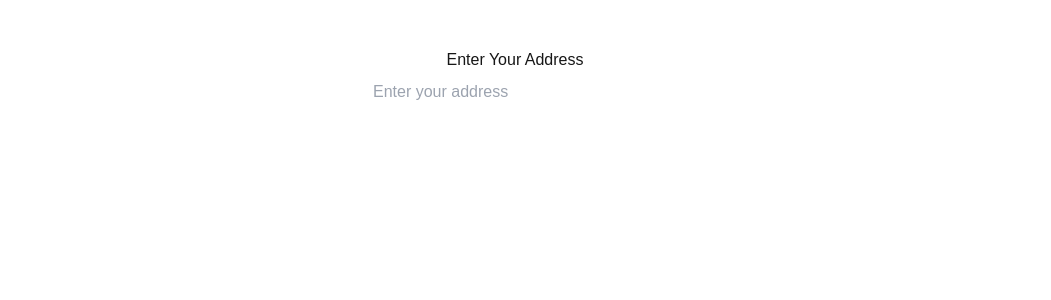
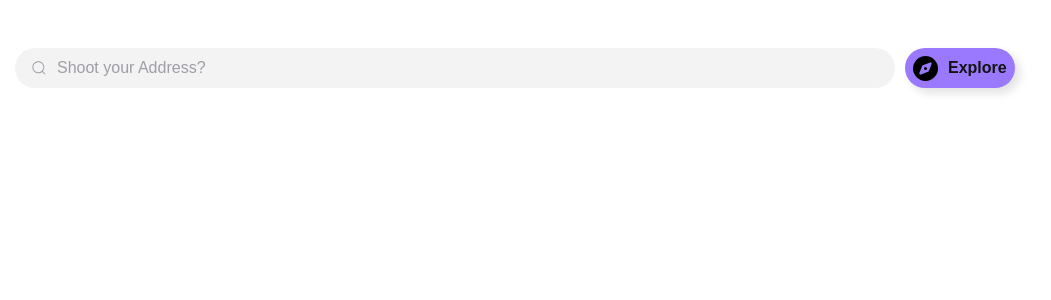
Before and after one commit to suranabhavya/CivicCompass, a Next.js app: page /people in a window 1280 px wide. Shown: the top 300 px of the page, without its empty margins (125-1176 px from the left). Built offline with nearby package versions, Linux system fonts and the light colour scheme.

Commit message:
updating code for peorsonal use with components

```diff
--- a/package.json
+++ b/package.json
@@ -12,7 +12,8 @@
     "@google/generative-ai": "^0.22.0",
     "next": "^15.1.7",
     "react": "^19.0.0",
-    "react-dom": "^19.0.0"
+    "react-dom": "^19.0.0",
+    "styled-components": "^6.1.15"
   },
   "devDependencies": {
     "@eslint/eslintrc": "^3",
--- a/src/app/api/autocomplete/route.js
+++ b/src/app/api/autocomplete/route.js
@@ -10,6 +10,7 @@ export async function GET(request) {
 
   try {
     // Use your server-side API key from .env.local
+    const apiKey = process.env.GOOGLE_API_KEY;
     console.debug(`api key: ${apiKey}`);
     const url = `https://maps.googleapis.com/maps/api/place/autocomplete/json?input=${encodeURIComponent(
       input
--- /dev/null
+++ b/src/app/components/Card.js
@@ -0,0 +1,88 @@
+import React from 'react';
+import styled from 'styled-components';
+
+const Card = ({ message }) => {
+  return (
+    <StyledWrapper>
+      <div className="card">
+        <span />
+        <div className="content">
+          {message || "Hover Me : )"}
+        </div>
+      </div>
+    </StyledWrapper>
+  );
+};
+
+const StyledWrapper = styled.div`
+  .card {
+    position: relative;
+    width: 480px;
+    height: 320px;
+    color: #fff;
+    transition: 0.5s;
+    cursor: pointer;
+  }
+
+  .card:hover {
+    transform: translateY(-20px);
+  }
+
+  .card::before {
+    content: '';
+    width: 100%;
+    height: 100%;
+    position: absolute;
+    top: 0;
+    left: 0;
+    background: linear-gradient(45deg, #C8B6FF,rgb(149, 182, 247));
+    border-radius: 1.2em;
+  }
+
+  .card::after {
+    content: '';
+    position: absolute;
+    top: 0;
+    left: 0;
+    width: 100%;
+    height: 100%;
+    background: linear-gradient(45deg, #C8B6FF,rgb(120, 78, 247));
+    filter: blur(30px);
+  }
+
+  .card span {
+    position: absolute;
+    top: 6px;
+    left: 6px;
+    right: 6px;
+    bottom: 6px;
+    background-color: rgba(0, 0, 0, 0.6);
+    z-index: 2;
+    border-radius: 1em;
+  }
+
+  .card span::before {
+    content: '';
+    position: absolute;
+    top: 0;
+    left: 0;
+    width: 50%;
+    height: 100%;
+    background-color: rgba(255, 255, 255, 0.1);
+  }
+
+  .card .content {
+    position: relative;
+    padding: 10px;
+    z-index: 10;
+    width: 100%;
+    height: 100%;
+    display: flex;
+    align-items: center;
+    justify-content: center;
+    font-weight: 800;
+    font-size: 1.5em;
+  }
+`;
+
+export default Card;
--- /dev/null
+++ b/src/app/components/ExploreButton.js
@@ -0,0 +1,60 @@
+import React from 'react';
+import styled from 'styled-components';
+
+const Button = () => {
+  return (
+    <StyledWrapper>
+      <button className="button">
+        <svg className="svgIcon" viewBox="0 0 512 512" height="1em" xmlns="http://www.w3.org/2000/svg"><path d="M256 512A256 256 0 1 0 256 0a256 256 0 1 0 0 512zm50.7-186.9L162.4 380.6c-19.4 7.5-38.5-11.6-31-31l55.5-144.3c3.3-8.5 9.9-15.1 18.4-18.4l144.3-55.5c19.4-7.5 38.5 11.6 31 31L325.1 306.7c-3.2 8.5-9.9 15.1-18.4 18.4zM288 256a32 32 0 1 0 -64 0 32 32 0 1 0 64 0z" /></svg>
+        Explore
+      </button>
+    </StyledWrapper>
+  );
+}
+
+const StyledWrapper = styled.div`
+  .button {
+    width: 110px;
+    height: 40px;
+    display: flex;
+    align-items: center;
+    justify-content: flex-start;
+    gap: 10px;
+    background-color: rgb(154, 121, 255);
+    border-radius: 30px;
+    color: rgb(19, 19, 19);
+    font-weight: 600;
+    border: none;
+    position: relative;
+    cursor: pointer;
+    transition-duration: .2s;
+    box-shadow: 5px 5px 10px rgba(0, 0, 0, 0.116);
+    padding-left: 8px;
+    transition-duration: .5s;
+  }
+
+  .svgIcon {
+    height: 25px;
+    transition-duration: 1.5s;
+  }
+
+  .bell path {
+    fill: rgb(19, 19, 19);
+  }
+
+  .button:hover {
+    background-color: rgb(209, 194, 255);
+    transition-duration: .5s;
+  }
+
+  .button:active {
+    transform: scale(0.97);
+    transition-duration: .2s;
+  }
+
+  .button:hover .svgIcon {
+    transform: rotate(250deg);
+    transition-duration: 1.5s;
+  }`;
+
+export default Button;
--- /dev/null
+++ b/src/app/components/Input.js
@@ -0,0 +1,69 @@
+import React from 'react';
+import styled from 'styled-components';
+
+const Input = ({ value, onChange, placeholder }) => {
+  return (
+    <StyledWrapper>
+      <div className="group">
+        <svg className="icon" aria-hidden="true" viewBox="0 0 24 24">
+          <g>
+            <path d="M21.53 20.47l-3.66-3.66C19.195 15.24 20 13.214 20 11c0-4.97-4.03-9-9-9s-9 4.03-9 9 4.03 9 9 9c2.215 0 4.24-.804 5.808-2.13l3.66 3.66c.147.146.34.22.53.22s.385-.073.53-.22c.295-.293.295-.767.002-1.06zM3.5 11c0-4.135 3.365-7.5 7.5-7.5s7.5 3.365 7.5 7.5-3.365 7.5-7.5 7.5-7.5-3.365-7.5-7.5z" />
+          </g>
+        </svg>
+        <input
+          placeholder={placeholder || "Search"}
+          type="search"
+          className="input"
+          value={value}
+          onChange={onChange}
+        />
+      </div>
+    </StyledWrapper>
+  );
+};
+
+const StyledWrapper = styled.div`
+  .group {
+    display: flex;
+    line-height: 28px;
+    align-items: center;
+    position: relative;
+    max-width: 1000px;
+  }
+
+  .input {
+    width: 100%;
+    height: 40px;
+    line-height: 28px;
+    padding: 0 1rem;
+    padding-left: 2.5rem;
+    border: 2px solid transparent;
+    border-radius: 30px;
+    outline: none;
+    background-color: #f3f3f4;
+    color: #0d0c22;
+    transition: 0.3s ease;
+  }
+
+  .input::placeholder {
+    color: #9e9ea7;
+  }
+
+  .input:focus,
+  .input:hover {
+    outline: none;
+    border-color: rgba(154, 121, 255, 0.4);
+    background-color: #fff;
+    box-shadow: 0 0 0 4px rgb(234 76 137 / 10%);
+  }
+
+  .icon {
+    position: absolute;
+    left: 1rem;
+    fill: #9e9ea7;
+    width: 1rem;
+    height: 1rem;
+  }
+`;
+
+export default Input;
--- /dev/null
+++ b/src/app/components/Loading.js
@@ -0,0 +1,136 @@
+import React from 'react';
+import styled from 'styled-components';
+
+const Loader = () => {
+  return (
+    <StyledWrapper>
+      <div className="loader">
+        {/* <span className="loader-text">loading</span> */}
+        <span className="load" />
+      </div>
+    </StyledWrapper>
+  );
+}
+
+const StyledWrapper = styled.div`
+  .loader {
+    width: 80px;
+    height: 50px;
+    position: relative;
+  }
+
+  .loader-text {
+    position: absolute;
+    top: 0;
+    padding: 0;
+    margin: 0;
+    color: #C8B6FF;
+    animation: text_713 3.5s ease both infinite;
+    font-size: .8rem;
+    letter-spacing: 1px;
+  }
+
+  .load {
+    background-color: #9A79FF;
+    border-radius: 50px;
+    display: block;
+    height: 16px;
+    width: 16px;
+    bottom: 0;
+    position: absolute;
+    transform: translateX(64px);
+    animation: loading_713 3.5s ease both infinite;
+  }
+
+  .load::before {
+    position: absolute;
+    content: "";
+    width: 100%;
+    height: 100%;
+    background-color: #D1C2FF;
+    border-radius: inherit;
+    animation: loading2_713 3.5s ease both infinite;
+  }
+
+  @keyframes text_713 {
+    0% {
+      letter-spacing: 1px;
+      transform: translateX(0px);
+    }
+
+    40% {
+      letter-spacing: 2px;
+      transform: translateX(26px);
+    }
+
+    80% {
+      letter-spacing: 1px;
+      transform: translateX(32px);
+    }
+
+    90% {
+      letter-spacing: 2px;
+      transform: translateX(0px);
+    }
+
+    100% {
+      letter-spacing: 1px;
+      transform: translateX(0px);
+    }
+  }
+
+  @keyframes loading_713 {
+    0% {
+      width: 16px;
+      transform: translateX(0px);
+    }
+
+    40% {
+      width: 100%;
+      transform: translateX(0px);
+    }
+
+    80% {
+      width: 16px;
+      transform: translateX(64px);
+    }
+
+    90% {
+      width: 100%;
+      transform: translateX(0px);
+    }
+
+    100% {
+      width: 16px;
+      transform: translateX(0px);
+    }
+  }
+
+  @keyframes loading2_713 {
+    0% {
+      transform: translateX(0px);
+      width: 16px;
+    }
+
+    40% {
+      transform: translateX(0%);
+      width: 80%;
+    }
+
+    80% {
+      width: 100%;
+      transform: translateX(0px);
+    }
+
+    90% {
+      width: 80%;
+      transform: translateX(15px);
+    }
+
+    100% {
+      transform: translateX(0px);
+      width: 16px;
+    }
+  }`;
+
+export default Loader;
--- a/src/app/people/page.js
+++ b/src/app/people/page.js
@@ -1,18 +1,60 @@
-// my-app/src/app/people/page.js
 'use client';
 
 import { useState, useEffect, useRef } from 'react';
+import styled from 'styled-components';
+import Input from '@/app/components/Input';
+import ExploreButton from '@/app/components/ExploreButton';
+import Loading from '@/app/components/Loading';
+import Card from '@/app/components/Card';
+
+// Styled components for the suggestion popup
+const SuggestionList = styled.ul`
+  position: absolute;
+  top: 110%;
+  left: 0;
+  right: 0;
+  background: #fff;
+  border: 1px solid #ccc;
+  border-radius: 8px;  /* Rounded corners */
+  list-style: none;
+  margin: 0;
+  padding: 0;
+  z-index: 1000;
+  max-height: 200px;
+  overflow-y: auto;
+  color: #000;         /* Black text */
+`;
+
+const SuggestionItem = styled.li`
+  padding: 0.5rem;
+  border-bottom: 1px solid #eee;
+  cursor: pointer;
+  &:hover {
+    background-color: #f2f2f2;
+  }
+  &:last-child {
+    border-bottom: none;
+  }
+`;
 
 export default function PeoplePage() {
   const [query, setQuery] = useState('');
   const [suggestions, setSuggestions] = useState([]);
   const [loading, setLoading] = useState(false);
   const [showSuggestions, setShowSuggestions] = useState(false);
+  const [recommendation, setRecommendation] = useState(null);
+  const [fetchingRecommendation, setFetchingRecommendation] = useState(false);
+  const [optionSelected, setOptionSelected] = useState(false);
   const timeoutRef = useRef(null);
 
+  // Fetch autocomplete suggestions as the user types
   useEffect(() => {
+    // Skip fetching if an option has been selected
+    if (optionSelected) return;
+
     if (query.trim() === '') {
       setSuggestions([]);
+      setShowSuggestions(false);
       return;
     }
 
@@ -38,55 +80,89 @@ export default function PeoplePage() {
     }, 300);
 
     return () => clearTimeout(timeoutRef.current);
-  }, [query]);
+  }, [query, optionSelected]);
 
+  // When a suggestion is clicked, update the input and clear suggestions
   const handleSelectSuggestion = (suggestion) => {
     setQuery(suggestion.description);
-    setShowSuggestions(false);
+    setSuggestions([]);         // Clear suggestions so the popup disappears
+    setShowSuggestions(false);  // Hide the dropdown
+    setRecommendation(null);    // Clear previous recommendation if needed
+    setOptionSelected(true);    // Mark that an option was selected
+  };
+
+  // When the user types, ensure optionSelected is false so suggestions will be fetched again
+  const handleInputChange = (e) => {
+    setQuery(e.target.value);
+    setOptionSelected(false);
+  };
+
+  // Handle form submission to fetch recommendations
+  const handleSubmit = async (e) => {
+    e.preventDefault();
+    if (!query) return;
+    setFetchingRecommendation(true);
+    try {
+      const response = await fetch(`/api/getRecommendations?address=${encodeURIComponent(query)}`);
+      const data = await response.json();
+      setRecommendation(data.message);
+    } catch (error) {
+      console.error("Error fetching recommendations:", error);
+      setRecommendation("Error fetching recommendations.");
+    } finally {
+      setFetchingRecommendation(false);
+    }
   };
 
   return (
-    <div style={{ position: 'relative', maxWidth: '300px', margin: '3rem auto' }}>
-      <h1 style={{ textAlign: 'center' }}>Enter Your Address</h1>
-      <input
-        type="text"
-        value={query}
-        onChange={(e) => setQuery(e.target.value)}
-        placeholder="Enter your address"
-        style={{ width: '100%', padding: '0.5rem', boxSizing: 'border-box' }}
-      />
-      {loading && <div style={{ textAlign: 'center' }}>Loading...</div>}
-      {showSuggestions && suggestions.length > 0 && (
-        <ul
+    <div style={{ position: 'relative', maxWidth: '1000px', margin: '3rem auto' }}>
+      <form onSubmit={handleSubmit}>
+        <div style={{ display: 'flex', alignItems: 'center' }}>
+          {/* Container for the Input and its suggestions */}
+          <div style={{ position: 'relative', flex: 1 }}>
+            <Input
+              value={query}
+              onChange={handleInputChange}
+              placeholder="Shoot your Address?"
+            />
+            {loading && (
+              <div style={{ textAlign: 'center', fontSize: '0.9rem' }}>
+                Loading suggestions...
+              </div>
+            )}
+            {showSuggestions && suggestions.length > 0 && (
+              <SuggestionList>
+                {suggestions.map((suggestion) => (
+                  <SuggestionItem
+                    key={suggestion.place_id}
+                    onClick={() => handleSelectSuggestion(suggestion)}
+                  >
+                    {suggestion.description}
+                  </SuggestionItem>
+                ))}
+              </SuggestionList>
+            )}
+          </div>
+          {/* Submit button or loading indicator to the right */}
+          <div style={{ marginLeft: '10px' }}>
+            {fetchingRecommendation ? (
+              <Loading />
+            ) : (
+              <ExploreButton type="submit">Submit</ExploreButton>
+            )}
+          </div>
+        </div>
+      </form>
+
+      {recommendation && (
+        <div
           style={{
-            position: 'absolute',
-            top: '100%',
-            left: 0,
-            right: 0,
-            background: '#fff',
-            border: '1px solid #ccc',
-            listStyle: 'none',
-            margin: 0,
-            padding: 0,
-            zIndex: 1000,
-            maxHeight: '200px',
-            overflowY: 'auto',
+            marginTop: '2rem',
+            padding: '1rem',
           }}
         >
-          {suggestions.map((suggestion) => (
-            <li
-              key={suggestion.place_id}
-              onClick={() => handleSelectSuggestion(suggestion)}
-              style={{
-                padding: '0.5rem',
-                borderBottom: '1px solid #eee',
-                cursor: 'pointer',
-              }}
-            >
-              {suggestion.description}
-            </li>
-          ))}
-        </ul>
+          {recommendation && <Card message={recommendation} />}
+        </div>
       )}
     </div>
   );
```
Also changed, not shown: 1 other file (tests, documents, lock files or other folders).
